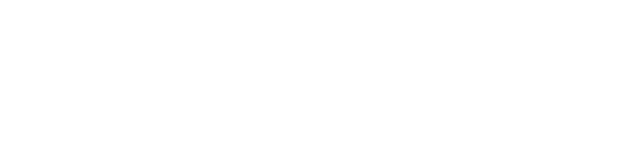
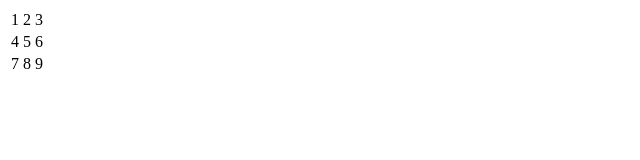
Before and after one commit to will-weindel/HR-Tic-Tac-Toe, a plain HTML site: page index.html in a window 1280 px wide. Shown: the full height of the page, 0-640 px from the left. Drawn offline with Linux system fonts and the light colour scheme.

Commit message:
adds table rows and a console log to app.js

```diff
--- a/app.js
+++ b/app.js
@@ -0,0 +1 @@
+console.log('Hello World');
--- a/index.html
+++ b/index.html
@@ -3,7 +3,25 @@
     <title>Tic-Tac-Toe</title>
   </head>
   <body>
-  <div class="main"></div>
+    <div class="main">
+      <table>
+        <tr>
+          <td>1</td>
+          <td>2</td>
+          <td>3</td>
+        </tr>
+        <tr>
+          <td>4</td>
+          <td>5</td>
+          <td>6</td>
+        </tr>
+        <tr>
+          <td>7</td>
+          <td>8</td>
+          <td>9</td>
+        </tr>
+      </table>
+    </div>
   </body>
   <script src="app.js"></script>
 </html>
```
Lines whose indentation alone changed are shown as unchanged.
